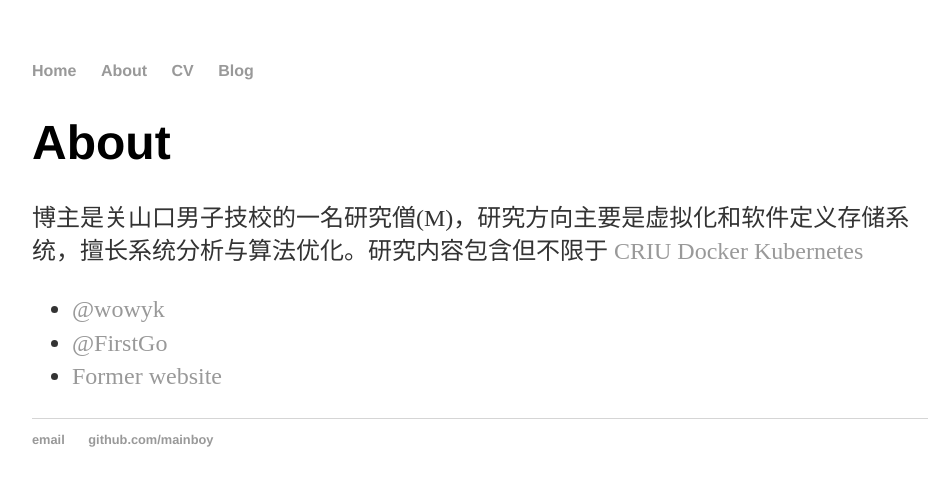
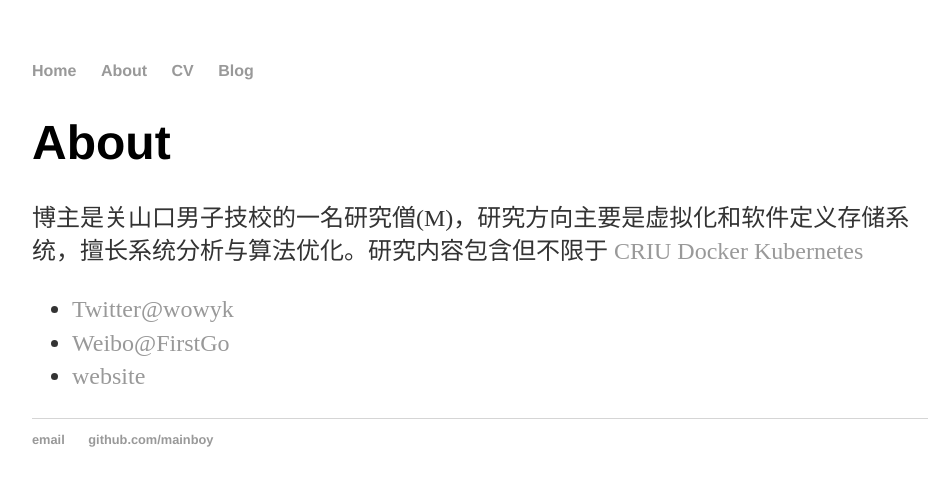
Before and after one commit to maingirl/maingirl.github.io, a Jekyll site: the page built from about/index.html, in a window 1280 px wide. Shown: the top 486 px of the page, without its empty margins (160-1099 px from the left). Built offline with Jekyll 4.4.1, drawn with Linux system fonts in a browser that asks for light colours.

Commit message:
Update index.html

```diff
--- a/about/index.html
+++ b/about/index.html
@@ -12,8 +12,8 @@ title: About Kang Yan
 			</p>
 
 			<ul class="contacts">
-				<li><a href="https://twitter.com/wowyk1">@wowyk</a></li>
-				<li><a href="http://weibo.com/mainyk/profile?rightmod=1&wvr=6&mod=personinfo&is_all=1">@FirstGo</a></li>
-				<li><a href="https://mainboy.github.io/">Former website</a></li>
+				<li><a href="https://twitter.com/wowyk1">Twitter@wowyk</a></li>
+				<li><a href="http://weibo.com/mainyk/profile?rightmod=1&wvr=6&mod=personinfo&is_all=1">Weibo@FirstGo</a></li>
+				<li><a href="https://mainboy.github.io/">website</a></li>
 				</ul>
 		</div>
```
